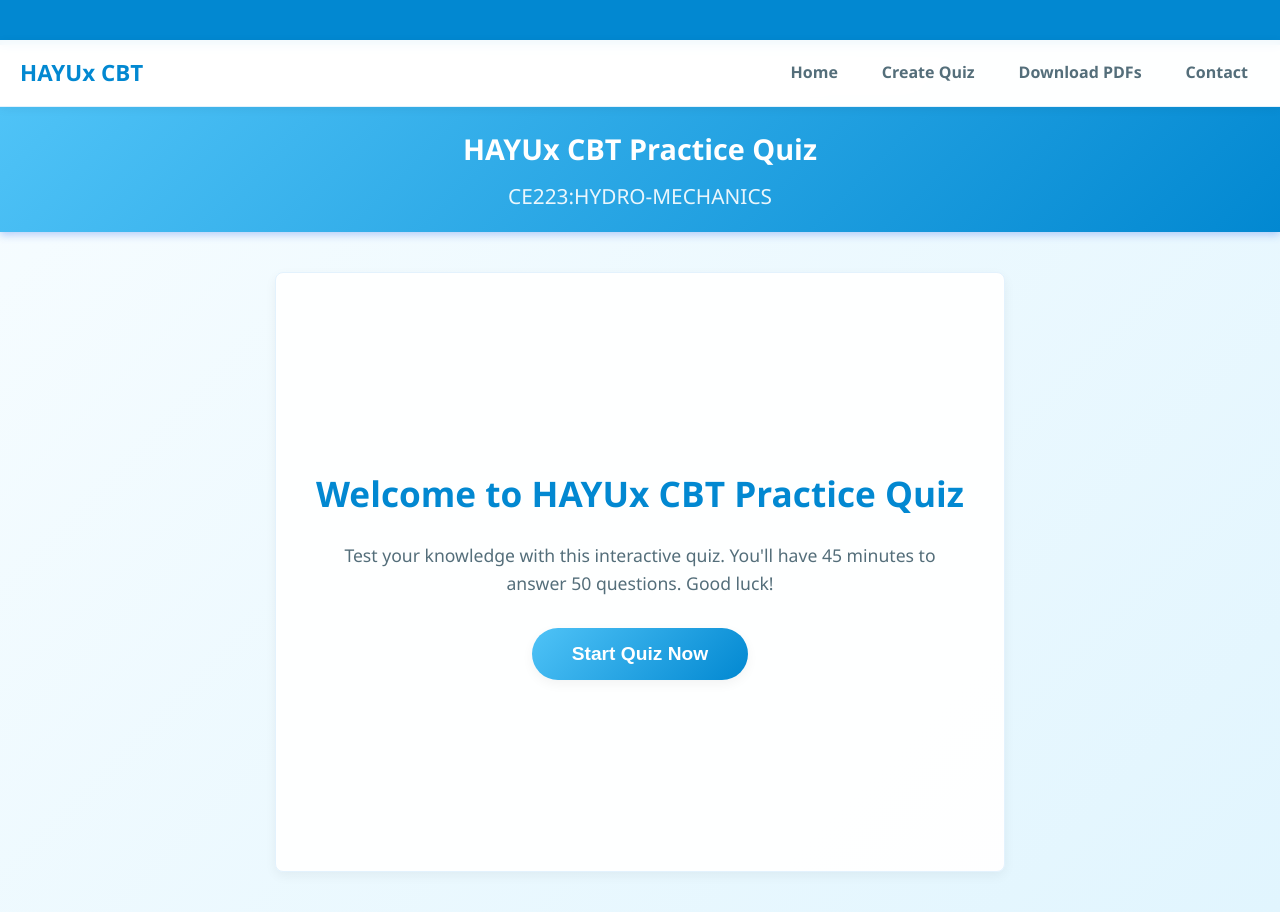
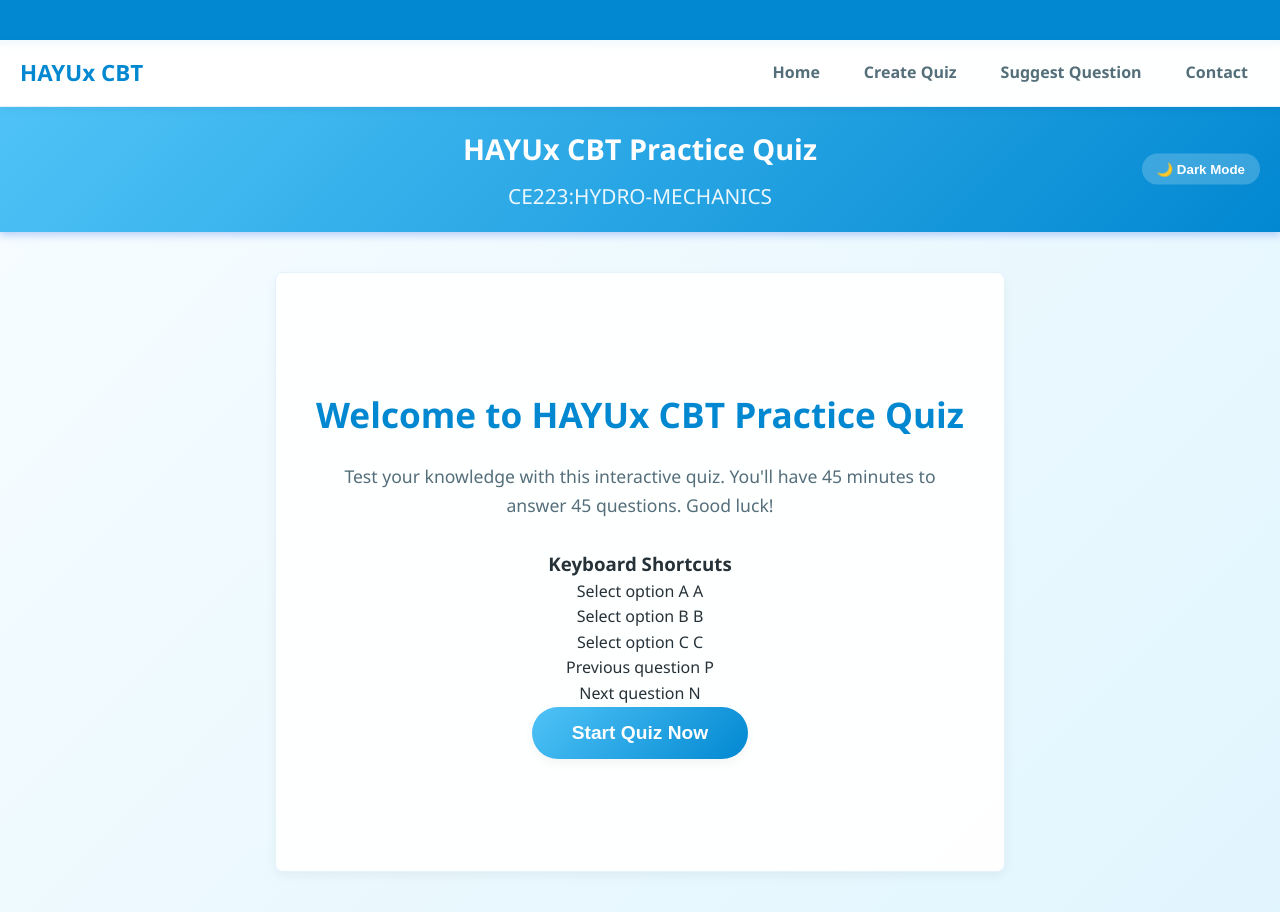
Before and after one commit to yusuufhayu17/CE223_CBT, a plain HTML site: page index.html in a window 1280 px wide. Drawn offline with Linux system fonts and the light colour scheme.

Commit message:
Update index.html

```diff
--- a/index.html
+++ b/index.html
@@ -4,7 +4,7 @@
   <meta charset="UTF-8">
   <meta name="viewport" content="width=device-width, initial-scale=1.0">
   <title>HAYUx CBT Practice Quiz</title>
-<link rel="stylesheet" href="style.css">
+  <link rel="stylesheet" href="style.css">
 </head>
 <body>
   <!-- Marquee Banner -->
@@ -16,10 +16,10 @@
   <nav>
     <div class="logo">HAYUx CBT</div>
     <div class="nav-links">
-      <a href="index.html">Home</a>
-      <a href="create.html">Create Quiz</a>
-      <a href="#">Download PDFs</a>
-      <a href="contact.html">Contact</a>
+      <a href="https://hayux-cbt.onrender.com/">Home</a>
+      <a href="https://hayux-cbt.onrender.com/create.html">Create Quiz</a>
+      <a href="https://docs.google.com/forms/d/e/1FAIpQLSe952o-qahcPcVhStlQPgxSetmyPjYA3_W725NUTfRVNDPuXw/viewform?usp=header">Suggest Question</a>
+      <a href="https://hayux-cbt.onrender.com/contact.html">Contact</a>
     </div>
   </nav>
 
@@ -27,7 +27,9 @@
   <div class="quiz-header">
     <h1>HAYUx CBT Practice Quiz</h1>
     <div class="subheader">CE223:HYDRO-MECHANICS</div>
-
+    <button id="dark-mode-toggle" aria-label="Toggle Dark Mode" title="Toggle Dark Mode">
+      🌙 Dark Mode
+    </button>
   </div>
 
   <div id="app" style="display: none;">
@@ -45,9 +47,9 @@
         <div id="options-container"></div>
 
         <div id="navigation">
-          <button id="prev-btn">Previous</button>
+          <button id="prev-btn">Previous (P)</button>
           <button id="submit-btn" disabled>Submit Quiz</button>
-          <button id="next-btn">Next</button>
+          <button id="next-btn">Next (N)</button>
         </div>
       </div>
 
@@ -63,7 +65,32 @@
   <!-- Start screen - shown initially -->
   <div id="start-screen">
     <h1>Welcome to HAYUx CBT Practice Quiz</h1>
-    <p>Test your knowledge with this interactive quiz. You'll have 45 minutes to answer 50 questions. Good luck!</p>
+    <p>Test your knowledge with this interactive quiz. You'll have 45 minutes to answer 45 questions. Good luck!</p>
+
+    <div class="keyboard-shortcuts">
+      <h3>Keyboard Shortcuts</h3>
+      <div class="shortcut-row">
+        <span>Select option A</span>
+        <span class="key">A</span>
+      </div>
+      <div class="shortcut-row">
+        <span>Select option B</span>
+        <span class="key">B</span>
+      </div>
+      <div class="shortcut-row">
+        <span>Select option C</span>
+        <span class="key">C</span>
+      </div>
+      <div class="shortcut-row">
+        <span>Previous question</span>
+        <span class="key">P</span>
+      </div>
+      <div class="shortcut-row">
+        <span>Next question</span>
+        <span class="key">N</span>
+      </div>
+    </div>
+
     <button id="start-quiz-btn">Start Quiz Now</button>
   </div>
 
@@ -76,6 +103,6 @@
     </div>
   </div>
 
-<script src="script.js"></script>
+  <script src="script.js"></script>
 </body>
 </html>
```
